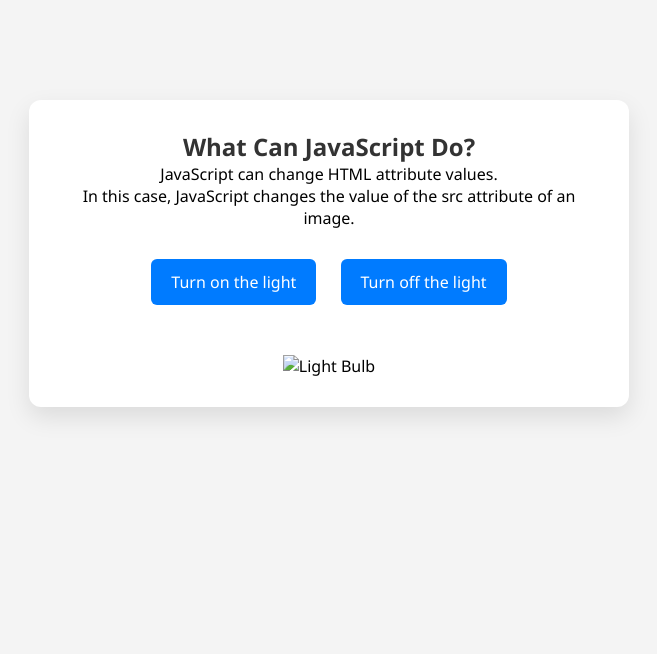
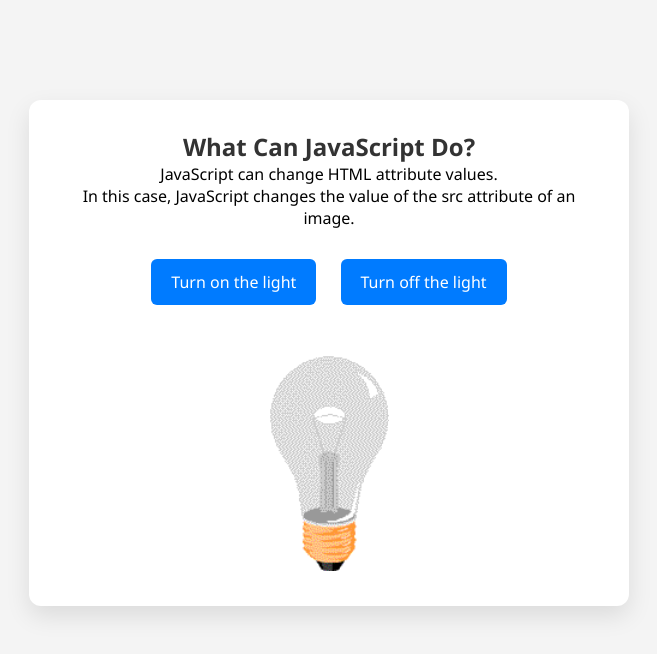
Before and after one commit to Yousef130y/Light-Switch, a plain HTML site: page index.html in a window 1280 px wide. Shown: the whole page, without its empty margins (311-968 px from the left). Drawn offline with Linux system fonts and the light colour scheme.

Commit message:
index.html

```diff
--- a/index.html
+++ b/index.html
@@ -18,7 +18,7 @@
       <button onclick="turnOff()">Turn off the light</button>
     </div>
 
-    <img id="myImage" src="images/pic_bulboff.gif" alt="Light Bulb">
+    <img id="myImage" src="pic_bulboff.gif" alt="Light Bulb">
   </div>
 
   <script src="main.js"></script>
```
